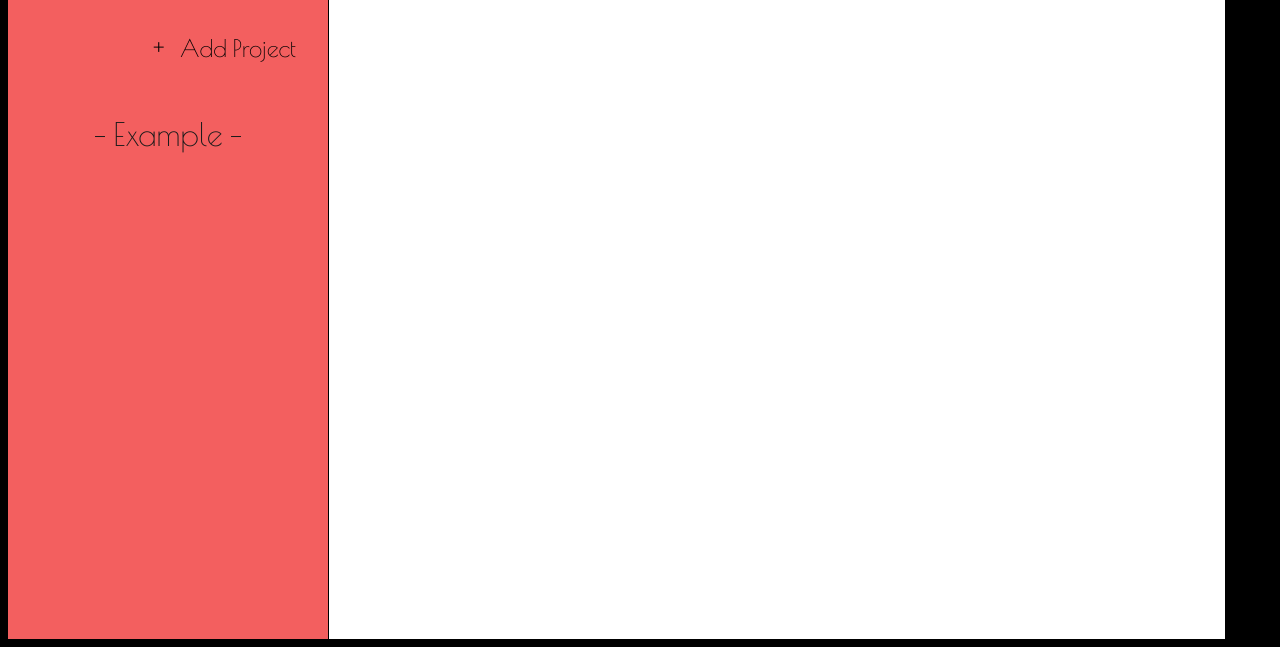
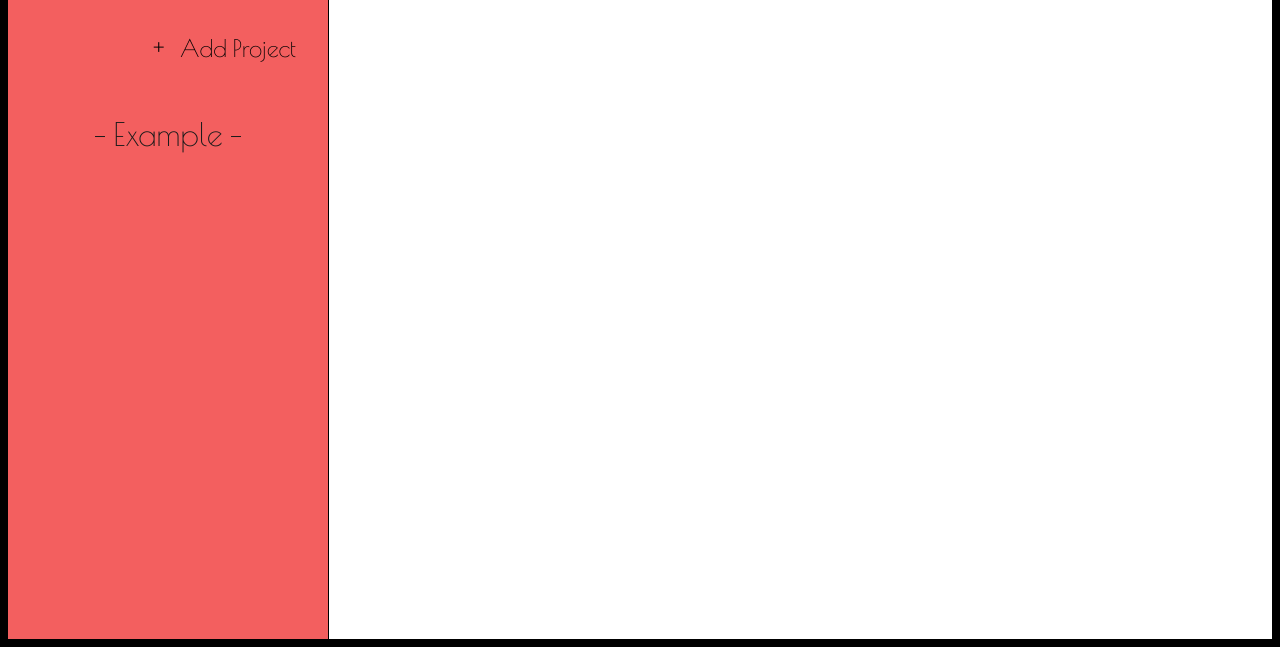
Before and after one commit to iMouth/Todo-List, a website built with webpack: page dist/index.html in a window 1280 px wide. Shown: the part 169-816 px from the top of the page. Built offline with nearby package versions, Linux system fonts and the light colour scheme.

Commit message:
set up template areas

```diff
--- a/package.json
+++ b/package.json
@@ -5,7 +5,8 @@
   "main": "index.js",
   "scripts": {
     "test": "echo \"Error: no test specified\" && exit 1",
-    "build": "webpack"
+    "build": "webpack",
+    "watch": "webpack --watch"
   },
   "author": "Kelvin",
   "license": "ISC",
@@ -16,6 +17,7 @@
   },
   "dependencies": {
     "date-fns": "^2.27.0",
+    "npm-watch": "^0.11.0",
     "style-loader": "^3.3.1"
   }
 }
--- a/src/styles/styles.css
+++ b/src/styles/styles.css
@@ -3,17 +3,16 @@ body {
 }
 
 #wrapper {
-  display: flex;
-  width: 100vw;
-  height: 100vh;
+  display: grid;
   font-family: "Poiret One", cursive;
   caret-color: transparent;
+  grid-template-columns: 1fr 3fr;
+  height: 100vh;
 }
 
 #project-wrap {
+  grid-column: 1/2;
   background-color: rgb(243, 95, 95);
-  height: 100%;
-  width: 25%;
   border-right: 1px solid black;
 }
 
@@ -86,9 +85,8 @@ body {
 }
 
 #todo {
+  grid-column: 2/-1;
   background-color: rgb(255, 255, 255);
-  height: 100%;
-  width: 70%;
 }
 
 #priority {
--- a/webpack.config.js
+++ b/webpack.config.js
@@ -1,6 +1,7 @@
 const path = require("path");
 
 module.exports = {
+  watch: true,
   entry: "./src/index.js",
   output: {
     filename: "main.js",
```
Also changed, not shown: dist/main.js, 2 other files.
